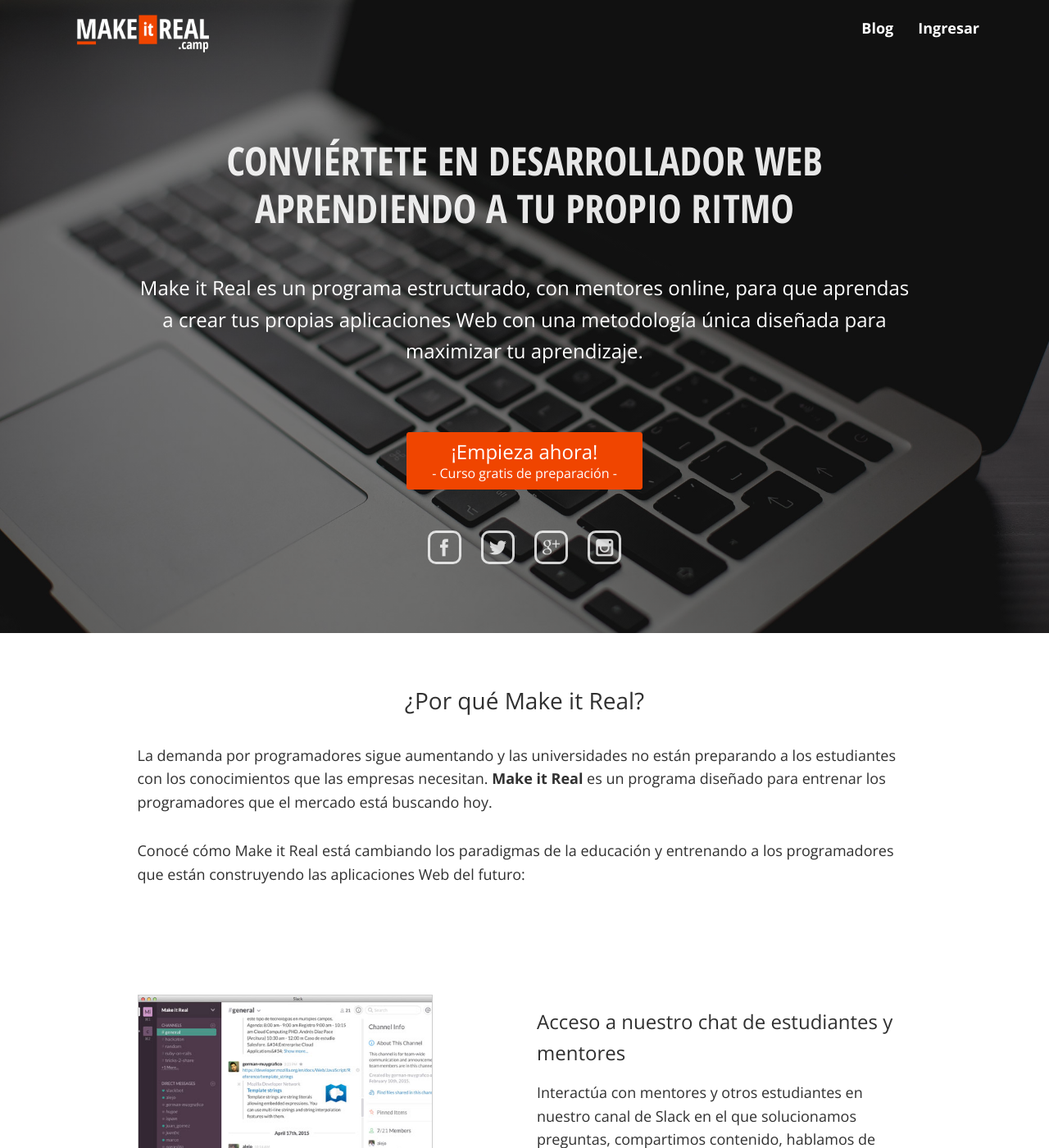
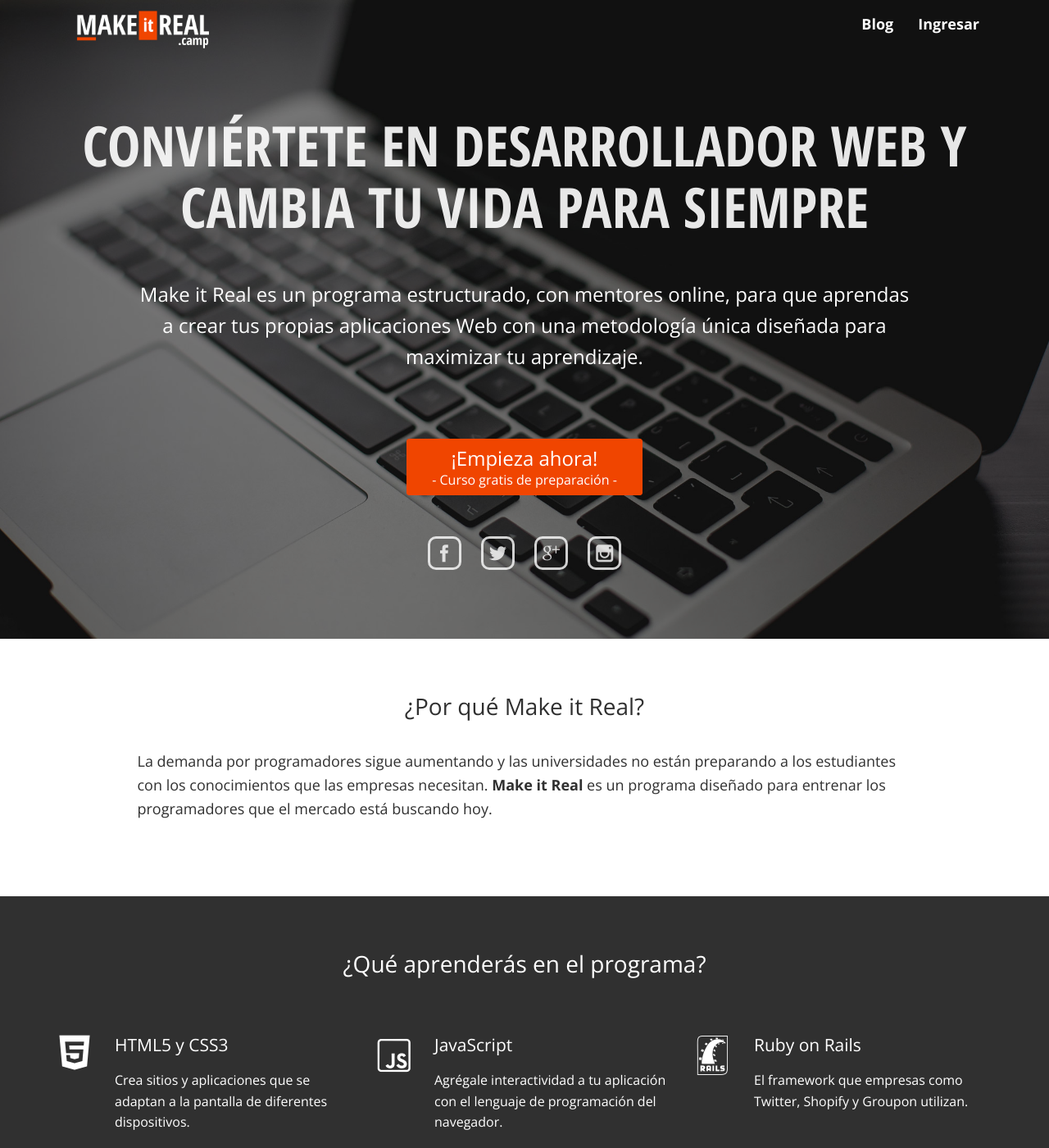
Before and after one commit to simonhoyos/blog, a Jekyll site: the page built from index.html, in a window 1280 px wide and 1400 px high. Shown: the whole window at 82% size. Built offline with Jekyll 4.4.1, drawn with Linux system fonts in a browser that asks for light colours; nearby versions of some CDN libraries; some of the changed text lies outside the part shown.

Commit message:
Improve home page

```diff
--- a/css/style.scss
+++ b/css/style.scss
@@ -24,34 +24,19 @@
 }
 
 .main-nav {
-  background-color: #5B888C;
   padding: 10px 0;
-  @media (min-width: $screen-md-min) { padding: 15px 0; }
+  @media (min-width: $screen-md-min) { padding: 10px 0 5px; }
 
   .brand {
-    display: inline-block;
-    color: white;
-    font: 21px "Helvetica Neue", Helvetica, Arial, sans-serif;
-    margin-top: -5px;
-    @media (min-width: $screen-md-min) { font-size: 28px; }
+    width: 140px;
+    margin-top: -4px;
+    -webkit-transition: all .3s;
+    -moz-transition: all .3s;
+    transition: all .3s;
 
-
-    span.camp {
-      display:block;
-      font-size: 21px;
-      line-height: 1;
-      text-align: right;
-    }
-
-    span.now {
-      display: inline-block;
-      position: absolute;
-      font: 28px/1 "Open Sans Condensed", sans-serif;
-      opacity: 0.8;
-      border-left: 2px solid white;
-      padding: 7px 12px;
-      top: 2px;
-      left: 166px;
+    @media (min-width: $screen-md-min) {
+      width: 210px;
+      margin-top: -6px;
     }
   }
 
@@ -70,26 +55,31 @@
         font-size: 14px;
         margin: 0 5px;
         padding: 5px;
+        -webkit-transition: all .3s;
+        -moz-transition: all .3s;
+        transition: all .3s;
 
         @media (min-width: $screen-md-min) {
           font-size: 18px;
           margin: 0 10px;
         }
+      }
 
-        &.act {
+      &.act a {
+        display: none;
+        background: #F04500;
+        color: white;
         border-radius: 2px;
         padding: 3px 8px;
-          border: 2px solid white;
         transition: background-color 0.5s ease;
 
         @media (min-width: $screen-md-min) {
           border-radius: 3px;
           padding: 5px 15px;
-            border: 3px solid white;
+          border-size: 3px;
         }
 
-          &:hover { background: $primary-color; }
-        }
+        &:hover { background: darken(#F04500, 5%); }
       }
     }
   }
@@ -134,21 +124,41 @@
   background-size: cover;
   min-height: 400px;
 
-  .main-nav { background-color: transparent; }
+  .main-nav {
+    position: fixed;
+    width: 100%;
+    z-index: 1;
+
+    &.navbar-shrink {
+      background-color: rgba(28, 28, 28, 0.8);
+
+      .brand {
+        width: 130px;
+
+        @media (min-width: $screen-md-min) { width: 200px; }
+      }
+
+    }
+  }
 
   .leading {
     color: white;
-    font: 24px/1.1 $font-family-condensed;
+    font: 32px/1.1 $font-family-condensed;
     text-align: center;
-    padding: 30px 20px 0;
+    padding: 80px 20px 0;
     margin-bottom: 10px;
+    opacity: 0.9;
 
-    @media (min-width: $screen-md-min) {
+    @media (min-width: $screen-sm-min) {
       font-size: 48px;
-      line-height: 1.2;
-      padding: 80px 100px 0;
+      line-height: 1.1;
+      padding: 140px 100px 0;
       margin-bottom: 15px;
     }
+
+    @media (min-width: $screen-md-min) { font-size: 58px; }
+
+    @media (min-width: $screen-lg-min) { font-size: 68px; }
   }
 
   #main-video img {
@@ -163,13 +173,17 @@
     color: white;
     font-size: 16px;
     line-height: 1.3;
-    font-weight: 300;
     text-align: center;
     padding-top: 10px;
     padding-bottom: 40px;
 
+    @media (min-width: $screen-sm-min) {
+      font-size: 21px;
+    }
+
     @media (min-width: $screen-md-min) {
       font-size: 24px;
+      font-weight: 300;
       line-height: 1.6;
       padding-top: 15px;
     }
@@ -188,16 +202,21 @@
 
     span {
       color: white;
-      font-size: 16px;
-      margin: 0 10px;
+      font-size: 14px;
+      margin: 0 5px;
       opacity: 0.8;
       border: 2px solid white;
       border-radius: 10px;
       padding: 7px;
 
+      @media (min-width: $screen-sm-min) {
+        font-size: 18px;
+        border: 3px solid white;
+        margin: 0 10px;
+      }
+
       @media (min-width: $screen-md-min) {
         font-size: 21px;
-        border: 3px solid white;
       }
 
       &:hover { opacity: 1; }
@@ -205,21 +224,21 @@
   }
 
   .btn-main {
-    font-size: 21px;
+    font-size: 16px;
     padding: 7px 30px;
     background: #F04500;
     border-color: #F04500;
     border-radius: 3px;
 
-    @media (min-width: $screen-md-min) {
+    @media (min-width: $screen-sm-min) {
       font-size: 24px;
       padding: 7px 30px;
     }
 
     small {
       display: block;
-      font-size: 14px;
-      @media (min-width: $screen-md-min) { font-size: 16px; }
+      font-size: 11px;
+      @media (min-width: $screen-sm-min) { font-size: 16px; }
     }
   }
 }
@@ -924,13 +943,12 @@
 }
 
 .screenshots {
-  margin-top: -100px;
 
   .box {
     margin-top: 80px;
     header {
       color: #303030;
-      font-size: 18px;
+      font-size: 21px;
       margin-top: 14px;
       margin-bottom: 14px;
 
--- a/css/theme.scss
+++ b/css/theme.scss
@@ -8,7 +8,7 @@
 $secondary-color:         #359EAB;
 
 $text-color:              $primary-color;
-$link-color:			  #4b8952;
+$link-color:			  #F04500;
 
 $btn-primary-bg:		  $secondary-color;
 
--- a/index.html
+++ b/index.html
@@ -6,6 +6,8 @@
 <head>
   <meta charset="UTF-8">
   <title>Make it Real - Conviértete en Desarrollador Web a tu propio ritmo</title>
+
+  <meta name="viewport" content="width=device-width, initial-scale=1">
 
   <link rel="stylesheet" href="/css/fonts.css">
   <link rel="stylesheet" href="/css/style.css">
@@ -30,19 +32,20 @@
       <div class="container">
         <div class="row">
           <div class="col-xs-4">
-            <img src="/images/logo-makeitreal-white.png" style="width: 210px; margin-top: -6px;">
+            <img src="/images/logo-makeitreal-white.png" class="brand">
           </div>
           <div class="col-xs-8 text-right clearfix">
             <ul class="nav">
               <li><a href="/blog">Blog</a></li>
               <li><a href="http://start.makeitreal.camp/login">Ingresar</a></li>
+              <li class="act"><a href="http://start.makeitreal.camp/signup">Empezar</a></li>
             </ul>
           </div>
         </div>
       </div>
     </header>
 
-    <div class="leading" style="opacity: 0.9;">CONVIÉRTETE EN DESARROLLADOR WEB <span style="display:block;">APRENDIENDO A TU PROPIO RITMO</span></div>
+    <div class="leading">CONVIÉRTETE EN DESARROLLADOR WEB Y CAMBIA TU VIDA PARA SIEMPRE</div>
 
     <div class="container">
       <div class="row">
@@ -84,63 +87,6 @@
         <div class="col-sm-10 col-sm-offset-1">
           <header class="text-center title">¿Por qué Make it Real?</header>
           <p class="p">La demanda por programadores sigue aumentando y las universidades no están preparando a los estudiantes con los conocimientos que las empresas necesitan. <strong>Make it Real</strong> es un programa diseñado para entrenar los programadores que el mercado está buscando hoy.</p>
-
-          <p class="p">Conocé cómo Make it Real está cambiando los paradigmas de la educación y entrenando a los programadores que están construyendo las aplicaciones Web del futuro:</p>
-        </div>
-      </div>
-    </div>
-  </section>
-
-  <section class="section screenshots">
-    <div class="container">
-      <div class="row box">
-        <div class="col-sm-4 col-sm-offset-1">
-          <img src="/images/now-slack.jpg" alt="Acceso al chat de estudiantes y mentores">
-        </div>
-        <div class="col-sm-5 col-sm-offset-1">
-          <header>Acceso a nuestro chat de estudiantes y mentores</header>
-          <p>Interactúa con mentores y otros estudiantes en nuestro canal de Slack en el que solucionamos preguntas, compartimos contenido, hablamos de programación y los estudiantes coordinan sesiones de pair programming.</p>
-        </div>
-      </div>
-
-      <div class="row box">
-        <div class="col-sm-5 col-sm-offset-1">
-          <header>Retos que se autoevalúan</header>
-          <p>Gran parte de la programación es aprender a buscar en Internet y resolver problemas. Hemos diseñado retos para que aprendas esas habilidades mientras los solucionas.</p>
-        </div>
-        <div class="col-sm-4 col-sm-offset-1">
-          <img src="/images/now-challenge2.png" alt="Soluciona retos que se autoevaluan" style="width: 100%; border: 1px solid #ccc;">
-        </div>
-      </div>
-
-
-      <div class="row box">
-        <div class="col-sm-4 col-sm-offset-1">
-          <img src="/images/now-discussion.png" alt="Nuestros soluciones oficiales">
-        </div>
-        <div class="col-sm-5 col-sm-offset-1">
-          <header>Acceso a nuestras soluciones oficiales</header>
-          <p>Después de completar un reto, ingresa a la página de discusión para conocer la solución "oficial", las mejores prácticas y los conceptos del reto que acabas de solucionar.</p>
-        </div>
-      </div>
-
-      <div class="row box">
-        <div class="col-sm-5 col-sm-offset-1">
-          <header>Material Exclusivo</header>
-          <p>Ten acceso exclusivo a nuestros cursos y videos con temas complementarios.</p>
-        </div>
-        <div class="col-sm-4 col-sm-offset-1">
-          <img src="/images/now-content.png" alt="Material Exclusivo">
-        </div>
-      </div>
-
-      <div class="row box">
-        <div class="col-sm-4 col-sm-offset-1">
-          <img src="/images/now-portafolio.jpg" alt="Portafolio">
-        </div>
-        <div class="col-sm-5 col-sm-offset-1">
-          <header>Crea tu Portafolio</header>
-          <p>Aprende cómo crear tu blog y tu portafolio de proyectos para mostrarle al mundo lo que has aprendido.</p>
         </div>
       </div>
     </div>
@@ -226,83 +172,120 @@
     </div>
   </section>
 
-  <section class="section how-much">
+  <section class="section screenshots">
     <div class="container">
       <div class="row">
-        <div class="col-sm-12">
-          <header class="text-center title">¿Cuánto cuesta el programa?</header>
+        <div class="col-sm-10 col-sm-offset-1">
+          <header class="text-center title">La experiencia Make it Real</header>
+        </div>
+      </div>
+      <div class="row box">
+        <div class="col-sm-4 col-sm-offset-1">
+          <img src="/images/now-slack.jpg" alt="Acceso al chat de estudiantes y mentores">
+        </div>
+        <div class="col-sm-5 col-sm-offset-1">
+          <header>Chat de alumnos y mentores</header>
+          <p>En nuestro canal de Slack solucionamos preguntas, compartimos contenido, hablamos de programación y los estudiantes coordinan sesiones de pair programming.</p>
         </div>
       </div>
 
-      <div class="row">
-        <div class="col-sm-6">
-          <div class="price inactive">COP$2'800,000</div>
-          <div class="price">COP$1'400,000</div>
-          <div class="price-exp">* El descuento del 50% aplica hasta el 15 de Junio de 2015. Solo disponible en Colombia. Precio en Pesos Colombianos</div>
+      <div class="row box">
+        <div class="col-sm-5 col-sm-offset-1">
+          <header>Retos que se autoevalúan</header>
+          <p>Gran parte de la programación es aprender a buscar en Internet y resolver problemas. Hemos diseñado retos para que aprendas esas habilidades mientras los solucionas.</p>
         </div>
-        <div class="col-sm-6">
-          <h4 class="text-center">Recibe</h4>
-          <ul>
-            <li>Acceso por un año a la plataforma (retos, cursos, charlas, y material adicional). Si terminas el programa antes de que acabe el año, recibirás acceso de por vida.</li>
-            <li>Acceso por un año a Slack (chat) para interactuar con mentores y alumnos</li>
-          </ul>
+        <div class="col-sm-4 col-sm-offset-1">
+          <img src="/images/now-challenge2.png" alt="Soluciona retos que se autoevaluan" style="width: 100%; border: 1px solid #ccc;">
         </div>
       </div>
 
-      <div class="row" style="margin-top: 60px;">
-        <div class="col-sm-12 text-center">
-          <a href="http://start.makeitreal.camp/signup" class="btn btn-primary btn-lg" style="background: #F04500; border-color: #F04500; border-radius: 3px;">¡Empieza ahora!</a>
+
+      <div class="row box">
+        <div class="col-sm-4 col-sm-offset-1">
+          <img src="/images/now-discussion.png" alt="Nuestros soluciones oficiales">
+        </div>
+        <div class="col-sm-5 col-sm-offset-1">
+          <header>Participa en las discusiones</header>
+          <p>Después de completar un reto, ingresa a la página de discusión para conocer la solución "oficial", las mejores prácticas y los conceptos del reto que acabas de solucionar.</p>
+        </div>
+      </div>
+
+      <div class="row box">
+        <div class="col-sm-5 col-sm-offset-1">
+          <header>Material Exclusivo</header>
+          <p>Recibe acceso exclusivo a nuestros cursos y videos con temas complementarios.</p>
+        </div>
+        <div class="col-sm-4 col-sm-offset-1">
+          <img src="/images/now-content.png" alt="Material Exclusivo">
+        </div>
+      </div>
+
+      <div class="row box">
+        <div class="col-sm-4 col-sm-offset-1">
+          <img src="/images/now-portafolio.jpg" alt="Portafolio">
+        </div>
+        <div class="col-sm-5 col-sm-offset-1">
+          <header>Crea tu Portafolio</header>
+          <p>Aprende cómo crear tu blog y tu portafolio de proyectos para mostrarle al mundo lo que has aprendido.</p>
         </div>
       </div>
     </div>
   </section>
 
-  <!-- Team -->
-  <section class="section team inverted">
+  <!-- Methodology -->
+  <section class="section method inverted">
     <div class="container">
       <div class="row">
         <div class="col-sm-12">
-          <header class="text-center title inverted">Nuestro Equipo</header>
+          <header class="text-center title">Las 3 Fases del Programa</header>
         </div>
       </div>
 
       <div class="row">
-        <div class="col-sm-3 box text-center">
-          <img src="/images/german.png" class="img-circle img-thumbnail">
-          <header>Germán Escobar</header>
-          <p>Founder and Mentor</p>
+        <div class="col-sm-4 box">
+          <header><strong>Fase 1</strong>: Programador Aprendiz</header>
+          <p>Aprenderás los fundamentos básicos del desarrollo Web. Serás capaz de crear páginas Web complejas y solucionar problemas básicos con Ruby.</p>
+          <ul>
+            <li>HTML5 y CSS3</li>
+            <li>Responsive Design</li>
+            <li>Bootstrap</li>
+            <li>Git y Github</li>
+            <li>Ruby</li>
+          </ul>
         </div>
-
-        <div class="col-sm-3 box text-center">
-          <img src="/images/simon.jpeg" class="img-circle img-thumbnail">
-          <header>Simón Soriano</header>
-          <p>Mentor</p>
+        <div class="col-sm-4 box">
+          <header><strong>Fase 2</strong>: Web Developer</header>
+          <p>Aprenderás los detalles del protocolo HTTP (Hypertext Transfer Protocol) y a construir aplicaciones Web básicas con Ruby on Rails.</p>
+          <ul>
+            <li>HTTP</li>
+            <li>El patrón MVC (Modelo, Vista, Controlador)</li>
+            <li>Introducción a Bases de Datos</li>
+            <li>Ruby on Rails</li>
+            <ul>
+              <li>Rutas</li>
+              <li>Controladores</li>
+              <li>Vistas</li>
+              <li>Active Record</li>
+            </ul>
+            <li>Despliegue en Heroku</li>
+          </ul>
         </div>
-
-        <div class="col-sm-3 box text-center">
-          <img src="/images/juan-gomez.png" class="img-circle img-thumbnail">
-          <header>Juan Gomez</header>
-          <p>Mentor</p>
-        </div>
-
-        <div class="col-sm-3 box text-center">
-          <img src="/images/dianita2.jpg" class="img-circle img-thumbnail">
-          <header>Diana Vanegas</header>
-          <p>Community Manager</p>
-        </div>
-      </div>
-
-      <div class="row">
-        <div class="col-sm-3 box text-center">
-          <img src="/images/camilo.jpeg" class="img-circle img-thumbnail">
-          <header>Camilo Aguilar</header>
-          <p>Tech Advisor</p>
-        </div>
-
-        <div class="col-sm-3 box text-center">
-          <img src="/images/julian.jpg" class="img-circle img-thumbnail">
-          <header>Julián Duque</header>
-          <p>Tech Advisor</p>
+        <div class="col-sm-4 box">
+          <header><strong>Fase 3</strong>: Web Developer Profesional</header>
+          <p>Aprenderás a construir aplicaciones Web complejas, robustas, y listas para producción con Ruby on Rails.</p>
+          <ul>
+            <li>JavaScript</li>
+            <li>jQuery y AJAX</li>
+            <li>OAuth</li>
+            <li>Pruebas automatizadas</li>
+            <li>Background Jobs</li>
+            <li>Rake tasks</li>
+            <li>API's</li>
+            <li>Real Time (Web Sockets)</li>
+            <li>NoSQL (Redis, MongoDB, etc.)</li>
+            <li>Mapas y Gráficas</li>
+            <li>Despliegue en AWS y Digital Ocean</li>
+          </ul>
         </div>
       </div>
     </div>
@@ -413,6 +396,88 @@
     </div>
   </section>
 
+  <!-- Team -->
+  <section class="section team inverted">
+    <div class="container">
+      <div class="row">
+        <div class="col-sm-12">
+          <header class="text-center title inverted">Nuestro Equipo</header>
+        </div>
+      </div>
+
+      <div class="row">
+        <div class="col-sm-3 box text-center">
+          <img src="/images/german.png" class="img-circle img-thumbnail">
+          <header>Germán Escobar</header>
+          <p>Founder and Mentor</p>
+        </div>
+
+        <div class="col-sm-3 box text-center">
+          <img src="/images/simon.jpeg" class="img-circle img-thumbnail">
+          <header>Simón Soriano</header>
+          <p>Mentor</p>
+        </div>
+
+        <div class="col-sm-3 box text-center">
+          <img src="/images/juan-gomez.png" class="img-circle img-thumbnail">
+          <header>Juan Gomez</header>
+          <p>Mentor</p>
+        </div>
+
+        <div class="col-sm-3 box text-center">
+          <img src="/images/dianita2.jpg" class="img-circle img-thumbnail">
+          <header>Diana Vanegas</header>
+          <p>Community Manager</p>
+        </div>
+      </div>
+
+      <div class="row">
+        <div class="col-sm-3 box text-center">
+          <img src="/images/camilo.jpeg" class="img-circle img-thumbnail">
+          <header>Camilo Aguilar</header>
+          <p>Tech Advisor</p>
+        </div>
+
+        <div class="col-sm-3 box text-center">
+          <img src="/images/julian.jpg" class="img-circle img-thumbnail">
+          <header>Julián Duque</header>
+          <p>Tech Advisor</p>
+        </div>
+      </div>
+    </div>
+  </section>
+
+  <section class="section how-much">
+    <div class="container">
+      <div class="row">
+        <div class="col-sm-12">
+          <header class="text-center title">¿Cuánto cuesta el programa?</header>
+        </div>
+      </div>
+
+      <div class="row">
+        <div class="col-sm-6">
+          <div class="price inactive">COP$2'800,000</div>
+          <div class="price">COP$1'890,000</div>
+          <div class="price-exp">* El descuento aplica hasta el 31 de Julio de 2015. Solo disponible en Colombia. Precio en Pesos Colombianos</div>
+        </div>
+        <div class="col-sm-6">
+          <h4 class="text-center">Recibe</h4>
+          <ul>
+            <li>Acceso por un año a Slack (chat) para interactuar con alumnos y mentores.</li>
+            <li>Acceso por un año a la plataforma (retos, cursos, charlas, y material adicional).</li>
+          </ul>
+        </div>
+      </div>
+
+      <div class="row" style="margin-top: 60px;">
+        <div class="col-sm-12 text-center">
+          <a href="http://start.makeitreal.camp/signup" class="btn btn-primary btn-lg" style="background: #F04500; border-color: #F04500; border-radius: 3px;">¡Empieza ahora!</a>
+        </div>
+      </div>
+    </div>
+  </section>
+
   <!-- FAQ -->
   <section class="section faq inverted inverted-remote">
     <div class="container">
@@ -445,13 +510,18 @@
             <p>Porque creemos que el sistema de educación formal no se ha adaptado a las necesidades del mundo actual. Queremos mostrar que existen mejores formas de aprender a programar que ingresar a una universidad y que los títulos no son la única forma de conseguir trabajo.</p>
             <p>Pero nuestra mayor motivación es que más gente aprenda a programar y mejore su calidad de vida. La programación nos permite trabajar desde donde queramos y en la mayoría de casos en horarios flexibles. Eso abre muchas posibilidades para viajar, compartir en familia, y lo más importante: intentar mejorar el mundo.</p>
           </div>
+
+          <div class="q">
+            <header>¿Por qué un programa virtual y no presencial?</header>
+            <p>Son varias las razones así que hemos escrito un <a href="http://makeitreal.camp/2015/06/12/por-que-programa-virtual/">post completo</a> explicandolas.</p>
+          </div>
         </div>
 
         <div class="col-sm-6">
           <div class="q">
             <header>¿Cómo sé si este programa es para mi?</header>
             <p>El primer paso es iniciar con el curso de preparación. Aunque no tendrás acceso al chat para preguntarle a los mentores e interactuar con otros estudiantes, es una buena forma de conocer la metodología.</p>
-            <p>Además, si no estás satisfecho con el programa y cancelas dentro de los primeros 15 días, te haremos un reembolso completo.</p>
+            <p>Además, si sientes que el programa no es para ti y cancelas dentro de los primeros 15 días, recibirás un reembolso completo. Si cancelas después, recibirás un reembolso parcial según tu avance en la plataforma. Cero riesgo.</p>
           </div>
 
           <div class="q">
@@ -488,3 +558,5 @@
 
 </body>
 </html>
+
+<script src="js/app.js"></script>
--- /dev/null
+++ b/js/app.js
@@ -0,0 +1,53 @@
+/**
+ * cbpAnimatedHeader.js v1.0.0
+ * http://www.codrops.com
+ *
+ * Licensed under the MIT license.
+ * http://www.opensource.org/licenses/mit-license.php
+ *
+ * Copyright 2013, Codrops
+ * http://www.codrops.com
+ */
+(function() {
+
+  var docElem = document.documentElement,
+    header = $('.main-nav'),
+    didScroll = false,
+    changeHeaderOn = 50;
+
+  function init() {
+    window.addEventListener('scroll', function(event) {
+      if(!didScroll) {
+        didScroll = true;
+        setTimeout(scrollPage, 250);
+      }
+    }, false);
+  }
+
+  function scrollPage() {
+    var sy = scrollY();
+    if (sy >= changeHeaderOn) {
+      header.addClass('navbar-shrink');
+    } else {
+      header.removeClass('navbar-shrink');
+    }
+    if (sy >= 500) {
+      $('li:not(.act) a').fadeOut(function() {
+        $('li.act a').fadeIn();
+      });
+
+    } else {
+      $('li.act a').fadeOut(function() {
+        $('li:not(.act) a').fadeIn();
+      });
+    }
+    didScroll = false;
+  }
+
+  function scrollY() {
+    return window.pageYOffset || docElem.scrollTop;
+  }
+
+  init();
+
+})();
```
Also changed, not shown: other parts of index.html (+2 -2 lines), css/style.css. Lines whose indentation alone changed are shown as unchanged.
